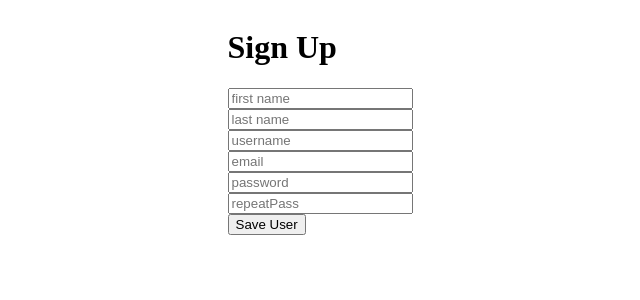
After one commit to moni3088/WD_app, a PHP site: page /registerUser.php in a window 1280 px wide. The commit adds this page. Shown: the top 300 px of the page, without its empty margins (320-960 px from the left). Run offline with PHP 8.4, Linux system fonts and the light colour scheme; some libraries are stand-ins or nearby versions.

Commit message:
login user and signup

```diff
--- /dev/null
+++ b/Exam/css/style-regUser.css
@@ -0,0 +1,17 @@
+body{
+    display: flex;
+    align-items: center;
+    justify-content: center;
+}
+.middle{
+    display: flex;
+    align-items: center;
+    justify-content: center;
+
+
+}
+#frmUserReg{
+    display: table-cell;
+    vertical-align: middle;
+
+}
--- a/Exam/nav.php
+++ b/Exam/nav.php
@@ -18,7 +18,7 @@
         console.log("logout clicked");
         //pass data from the formto the server
         // url, data, callback
-        $.post('api-logout-user.php', $('#frmUserReg').serialize(), function ( sData ) {
+        $.post('api/api-logout-user.php', $('#frmUserReg').serialize(), function ( sData ) {
             console.log( sData );
             logInPage.style.display = "grid";
             adminDashboard.style.display = "none";
--- /dev/null
+++ b/Exam/registerUser.php
@@ -0,0 +1,31 @@
+<!DOCTYPE html>
+<html lang="en">
+<head>
+    <meta charset="UTF-8">
+    <title>Webshop-Registration</title>
+    <link rel="stylesheet" href="css/style-regUser.css">
+    <script src="https://ajax.googleapis.com/ajax/libs/jquery/3.2.1/jquery.min.js"></script>
+</head>
+<body>
+<div class="container-top"></div>
+
+<div class="container-middle">
+    <h1>Sign Up</h1>
+    <form id = "frmUserReg">
+        <input type ="text" class = "middle" name = "firstName" placeholder="first name">
+        <input type ="text" class = "middle" name = "lastName" placeholder="last name">
+        <input type ="text" class = "middle" name = "userName" placeholder="username">
+        <input type ="text" class = "middle" name = "email" placeholder="email">
+        <input type ="text" class = "middle" name = "password" placeholder="password">
+        <input type ="text" class = "middle" name = "password" placeholder="repeatPass">
+        <button type = "button" id="btnRegisterUser">Save User</button>
+    </form>
+</div>
+
+<div class="container-bottom"></div>
+<script>
+
+</script>
+
+</body>
+</html>
```
Also changed, not shown: Exam/api/api-verify-user.php (added, +43 -0 lines), Exam/css/style-main.css (+5 -4 lines), Exam/index.php (+50 -35 lines).
